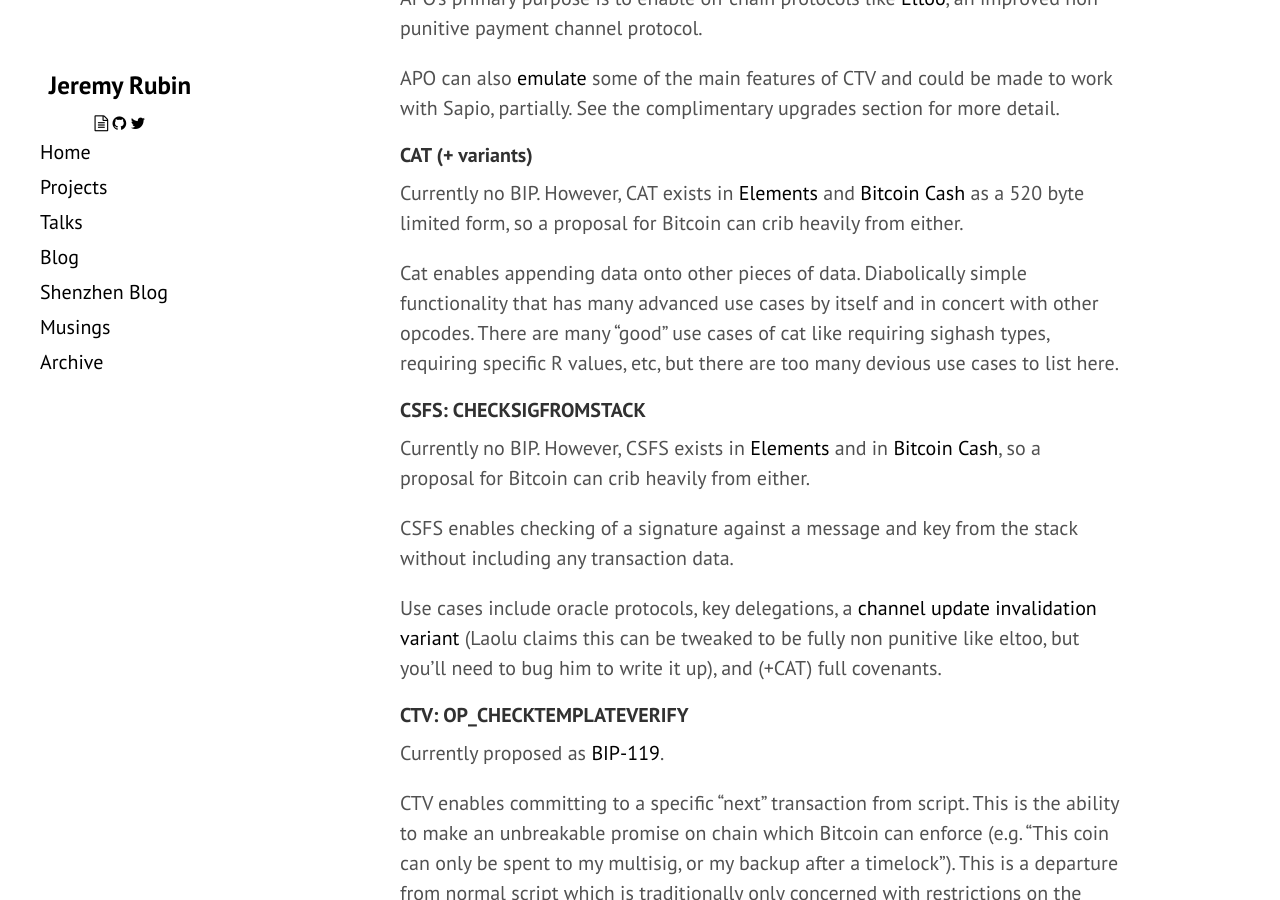
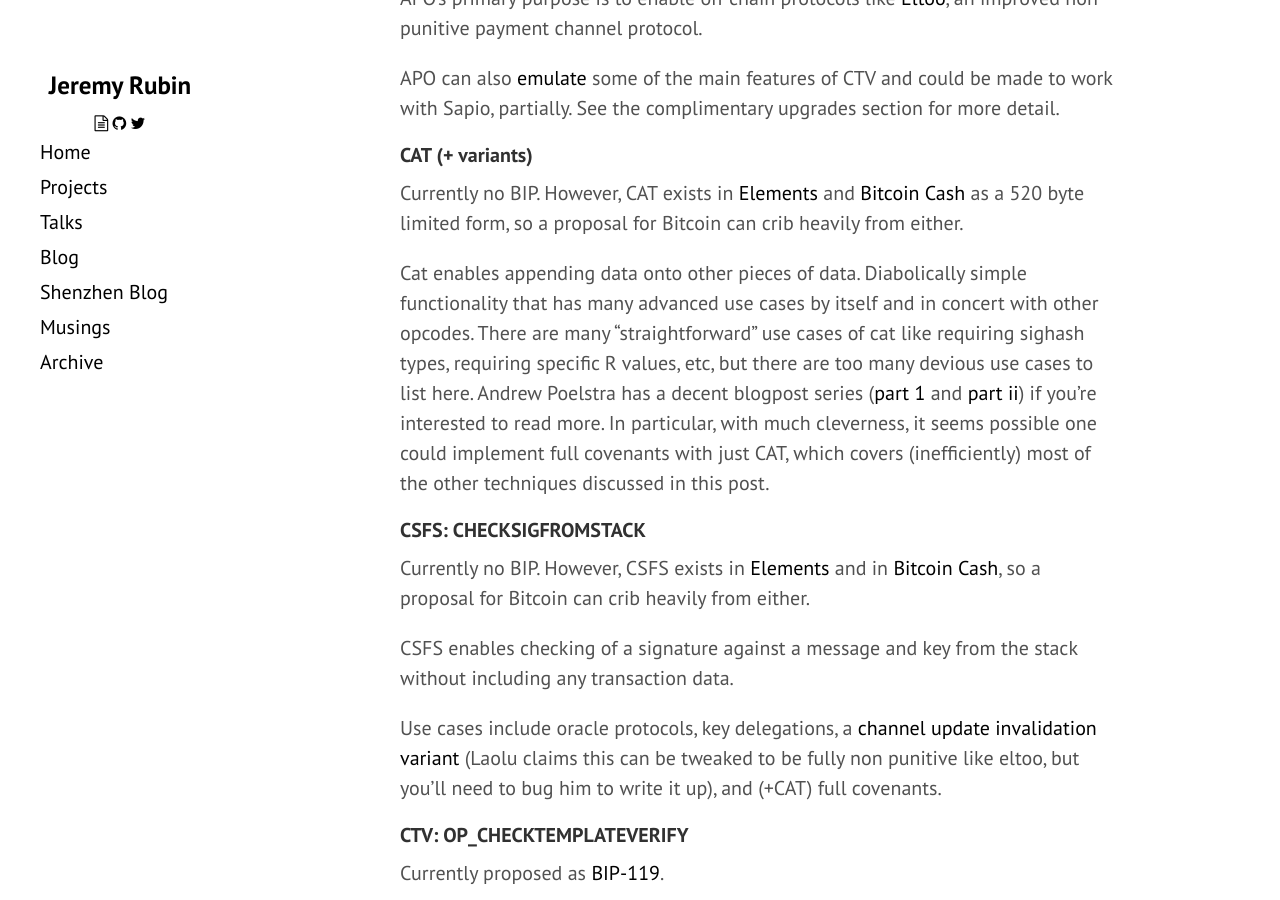
Before and after one commit to JeremyRubin/rubin.io, a Jekyll site: the page built from blog/_posts/0000-00-00-covenants.md, in a window 1280 px wide and 900 px high, scrolled down 1826 px. Built offline with Jekyll 4.4.1, drawn with Linux system fonts in a browser that asks for light colours.

Commit message:
add ref to andytoshi

```diff
--- a/blog/_posts/0000-00-00-covenants.md
+++ b/blog/_posts/0000-00-00-covenants.md
@@ -89,9 +89,15 @@ either.
 
 Cat enables appending data onto other pieces of data. Diabolically simple
 functionality that has many advanced use cases by itself and in concert with
-other opcodes. There are many "good" use cases of cat like requiring sighash
-types, requiring specific R values, etc, but there are too many devious use
-cases to list here.
+other opcodes. There are many "straightforward" use cases of cat like requiring
+sighash types, requiring specific R values, etc, but there are too many devious
+use cases to list here.  Andrew Poelstra has a decent blogpost series ([part
+1](https://www.wpsoftware.net/andrew/blog/cat-and-schnorr-tricks-i.html) and
+[part
+ii](https://www.wpsoftware.net/andrew/blog/cat-and-schnorr-tricks-ii.html)) if
+you're interested to read more. In particular, with much cleverness, it seems
+possible one could implement full covenants with just CAT, which covers
+(inefficiently) most of the other techniques discussed in this post.
 
 
 #### CSFS: CHECKSIGFROMSTACK
```
